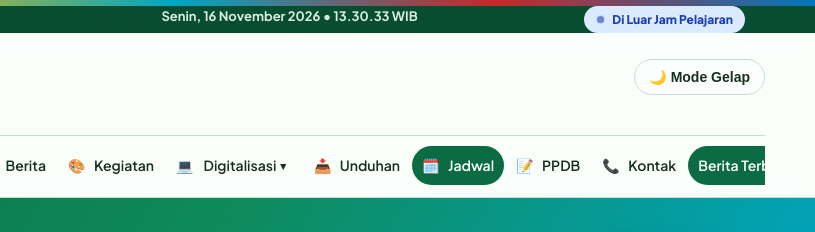
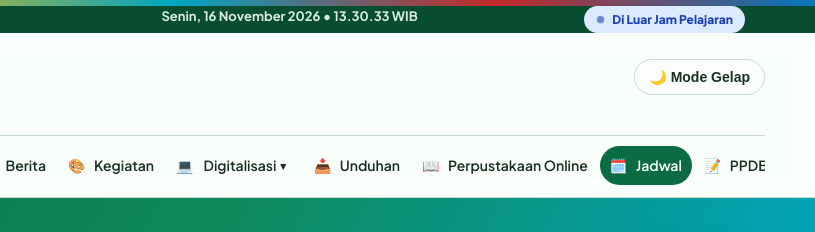
Before and after one commit to anggerukmo01-eng/sdn1gerduren-website, a plain HTML site: page jadwal/index.html in a window 1280 px wide. Shown: the top 232 px of the page, 465-1280 px from the left. Drawn offline with Linux system fonts and the light colour scheme.

Commit message:
Perpustakaan Online: menu + halaman baru (174 buku SD Kurikulum Merdeka)

```diff
--- a/jadwal/index.html
+++ b/jadwal/index.html
@@ -34,7 +34,7 @@
       <button class="theme-btn" type="button" id="theme-btn" aria-label="Ubah mode gelap atau terang">&#127769; Mode Gelap</button>
       <button class="menu-btn" type="button" aria-expanded="false" aria-controls="nav-utama" id="menu-btn">&#9776; Menu</button>
     </div>
-    <nav aria-label="Navigasi utama" id="nav-utama"><a href="/"><span aria-hidden="true">🏠</span> Beranda</a><a href="/profil/"><span aria-hidden="true">🏫</span> Profil</a><a href="/guru/"><span aria-hidden="true">👩‍🏫</span> Guru</a><a href="/akademik/"><span aria-hidden="true">📚</span> Akademik</a><a href="/berita/"><span aria-hidden="true">📰</span> Berita</a><a href="/kegiatan/"><span aria-hidden="true">🎨</span> Kegiatan</a><div class="nav-drop"><a href="/digitalisasi/" class="nav-drop-toggle" aria-haspopup="true" aria-expanded="false"><span aria-hidden="true">💻</span> Digitalisasi <span class="caret" aria-hidden="true">▾</span></a><div class="nav-sub"><a href="/digitalisasi/"><span aria-hidden="true">🏕️</span> Aplikasi Latihan Pramuka Siaga</a><a href="#" onclick="return bukaKhususGuru(event)"><span aria-hidden="true">🔒</span> Aplikasi Administrasi Guru</a></div></div><a href="/unduhan/"><span aria-hidden="true">📥</span> Unduhan</a><a href="/jadwal/" class="active"><span aria-hidden="true">🗓️</span> Jadwal</a><a href="/ppdb/"><span aria-hidden="true">📝</span> PPDB</a><a href="/kontak/"><span aria-hidden="true">📞</span> Kontak</a><a class="cta" href="/berita/">Berita Terbaru &rarr;</a></nav>
+    <nav aria-label="Navigasi utama" id="nav-utama"><a href="/"><span aria-hidden="true">🏠</span> Beranda</a><a href="/profil/"><span aria-hidden="true">🏫</span> Profil</a><a href="/guru/"><span aria-hidden="true">👩‍🏫</span> Guru</a><a href="/akademik/"><span aria-hidden="true">📚</span> Akademik</a><a href="/berita/"><span aria-hidden="true">📰</span> Berita</a><a href="/kegiatan/"><span aria-hidden="true">🎨</span> Kegiatan</a><div class="nav-drop"><a href="/digitalisasi/" class="nav-drop-toggle" aria-haspopup="true" aria-expanded="false"><span aria-hidden="true">💻</span> Digitalisasi <span class="caret" aria-hidden="true">▾</span></a><div class="nav-sub"><a href="/digitalisasi/"><span aria-hidden="true">🏕️</span> Aplikasi Latihan Pramuka Siaga</a><a href="#" onclick="return bukaKhususGuru(event)"><span aria-hidden="true">🔒</span> Aplikasi Administrasi Guru</a></div></div><a href="/unduhan/"><span aria-hidden="true">📥</span> Unduhan</a><a href="/perpustakaan/"><span aria-hidden="true">📖</span> Perpustakaan Online</a><a href="/jadwal/" class="active"><span aria-hidden="true">🗓️</span> Jadwal</a><a href="/ppdb/"><span aria-hidden="true">📝</span> PPDB</a><a href="/kontak/"><span aria-hidden="true">📞</span> Kontak</a><a class="cta" href="/berita/">Berita Terbaru &rarr;</a></nav>
   </div>
 </header>
 <main id="konten">
@@ -88,13 +88,13 @@
       <strong style="color:#fff">Navigasi</strong>
       <ul class="footer-links">
         <li><a href="/">Beranda</a> &bull; <a href="/profil/">Profil</a> &bull; <a href="/guru/">Guru</a> &bull; <a href="/akademik/">Akademik</a></li>
-        <li><a href="/berita/">Berita</a> &bull; <a href="/kegiatan/">Kegiatan</a> &bull; <a href="/digitalisasi/">Digitalisasi</a> &bull; <a href="/digitalisasi/">Aplikasi Latihan Pramuka Siaga</a> &bull; <a href="/unduhan/">Unduhan</a> &bull; <a href="/jadwal/">Jadwal</a> &bull; <a href="/ppdb/">PPDB</a></li>
+        <li><a href="/berita/">Berita</a> &bull; <a href="/kegiatan/">Kegiatan</a> &bull; <a href="/digitalisasi/">Digitalisasi</a> &bull; <a href="/digitalisasi/">Aplikasi Latihan Pramuka Siaga</a> &bull; <a href="/unduhan/">Unduhan</a> &bull; <a href="/perpustakaan/">Perpustakaan Online</a> &bull; <a href="/jadwal/">Jadwal</a> &bull; <a href="/ppdb/">PPDB</a></li>
         <li><a href="/kontak/">Kontak</a> &bull; <a href="#" onclick="return bukaKhususGuru(event)">Aplikasi Administrasi Guru</a> &bull; <a href="/admin">Kelola Berita (Admin)</a></li>
       </ul>
     </div>
     <div>
       <strong style="color:#fff">Catatan</strong>
-      <p class="small" style="color:#bcd8c8">Versi 3.4</p>
+      <p class="small" style="color:#bcd8c8">Versi 3.7</p>
     </div>
   </div>
 </footer>
```
